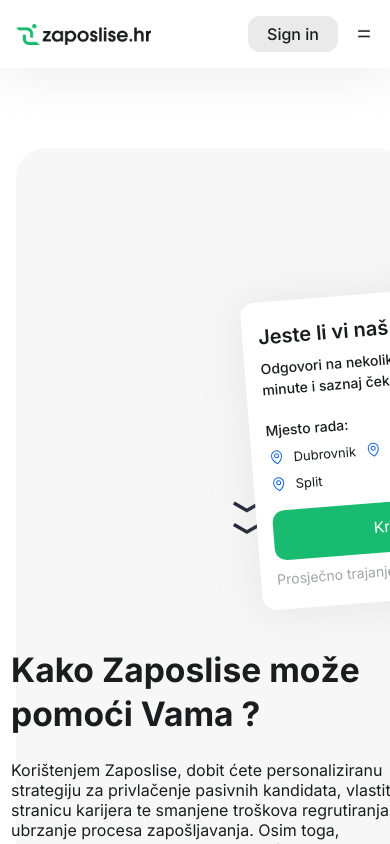
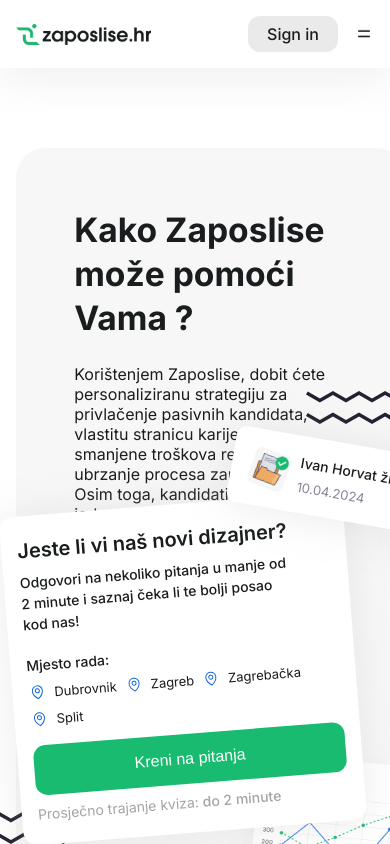
Before and after one commit to marijan10marijan/zaposlise, a Next.js app: page /poslodavci in a window 390 px wide. Shown: the top 844 px of the page. Built offline with nearby package versions, Linux system fonts and the light colour scheme.

Commit message:
changes added

```diff
--- a/src/components/poslodavciComponents/poslodavciPomoc.module.css
+++ b/src/components/poslodavciComponents/poslodavciPomoc.module.css
@@ -24,7 +24,7 @@
 /* CARD  ****************************************************************/
 .pomoc__left_card {
   position: absolute;
-  left: 333px;
+  left: 227px;
   bottom: 554px;
   background-color: white;
   z-index: 3;
@@ -35,6 +35,7 @@
   display: flex;
   align-items: center;
   gap: 8px;
+  width: max-content;
 }
 .pomoc__left_card div {
   display: flex;
@@ -63,7 +64,7 @@
   box-shadow: 0px 2px 40px 0px rgba(178, 178, 178, 0.25);
   position: absolute;
   bottom: 240px;
-  left: 139px;
+  left: 36px;
   transform: rotate(-4.5deg);
   border-radius: 14px;
 }
@@ -149,19 +150,19 @@
 .pomoc__left_chart {
   position: absolute;
   z-index: 1;
-  left: 325px;
+  left: 219px;
   bottom: 95px;
 }
 .pomoc__left_decorationTop {
   position: absolute;
   z-index: 1;
   bottom: 634px;
-  left: 497px;
+  left: 391px;
 }
 .pomoc__left_decorationBottom {
   position: absolute;
   z-index: 1;
-  left: 99px;
+  left: -7px;
   bottom: 236px;
 }
 
@@ -208,23 +209,18 @@
   }
   .pomoc__left_card {
     left: 234px;
-    bottom: 100px;
   }
   .pomoc__left_zivotopis {
     left: 40px;
-    bottom: 50px;
   }
   .pomoc__left_chart {
     left: 226px;
-    bottom: 30px;
   }
   .pomoc__left_decorationTop {
     left: 376px;
-    bottom: 200px;
   }
   .pomoc__left_decorationBottom {
     left: 22px;
-    bottom: 110px;
   }
 }
 @media (max-width: 1191px) {
@@ -245,29 +241,72 @@
     margin-block-end: 5rem;
   }
   .pomoc__container {
-    padding-block: 100px;
+    padding-block-start: 60px;
+    padding-block-end: 0px;
     width: 100%;
     margin-inline: 1rem;
     flex-direction: column;
     height: 1000px;
   }
-  .pomoc__left {
-    height: 50%;
+  .pomoc__left_card {
+    bottom: 445px;
+    left: 19px;
   }
   .pomoc__left_zivotopis {
-    width: 500px;
+    width: 400px;
+    bottom: 135px;
+    left: -200px;
   }
-  .pomoc__left_zivotopisBox1 p {
-    width: 100%;
+  .pomoc__left_chart {
+    bottom: 0px;
+    left: 6px;
+  }
+  .pomoc__left_decorationTop {
+    bottom: 540px;
+    left: 95px;
+  }
+  .pomoc__left_decorationBottom {
+    left: -240px;
+    bottom: 120px;
+  }
+
+  .pomoc__left {
+    order: 2;
   }
   .pomoc__right {
+    width: 500px;
+    order: 1;
     flex: 1;
     margin-block: 0;
   }
+  .pomoc__right_content h2 {
+    font-size: 3rem;
+    line-height: 3.56rem;
+  }
+  .pomoc__right_content p {
+    font-size: 1.125rem;
+    line-height: 1.56rem;
+  }
 }
 @media (max-width: 768px) {
+  .pomoc__right {
+    width: 80%;
+  }
+  .pomoc__right_content h2 {
+    font-size: 2.1rem;
+    line-height: 2.75rem;
+  }
+  .pomoc__right_content p {
+    font-size: 1rem;
+    line-height: 1.25rem;
+  }
+
+  /* LEFT SIDE CHANGES *******************************************************/
 }
 @media (max-width: 498px) {
+  .pomoc__container {
+    height: 820px;
+  }
 }
 @media (max-width: 246px) {
 }
```
